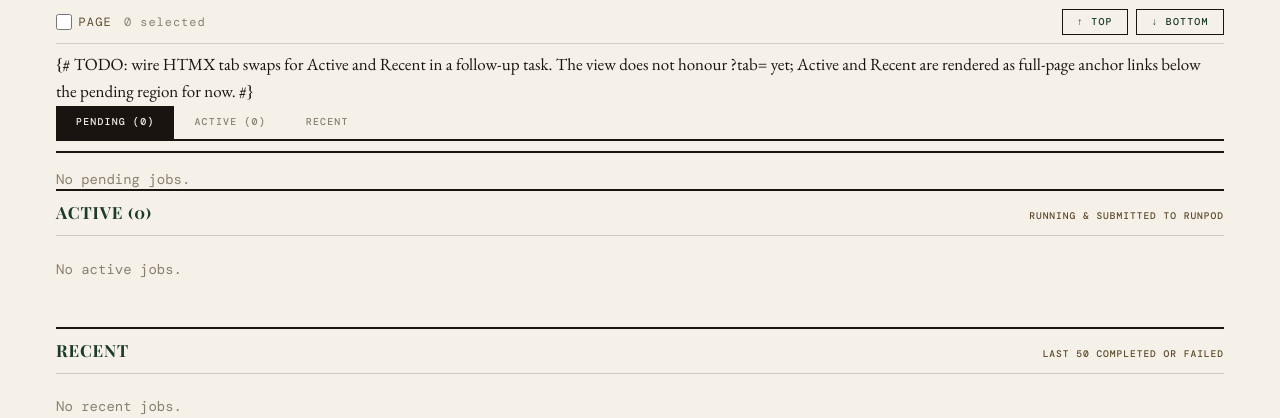
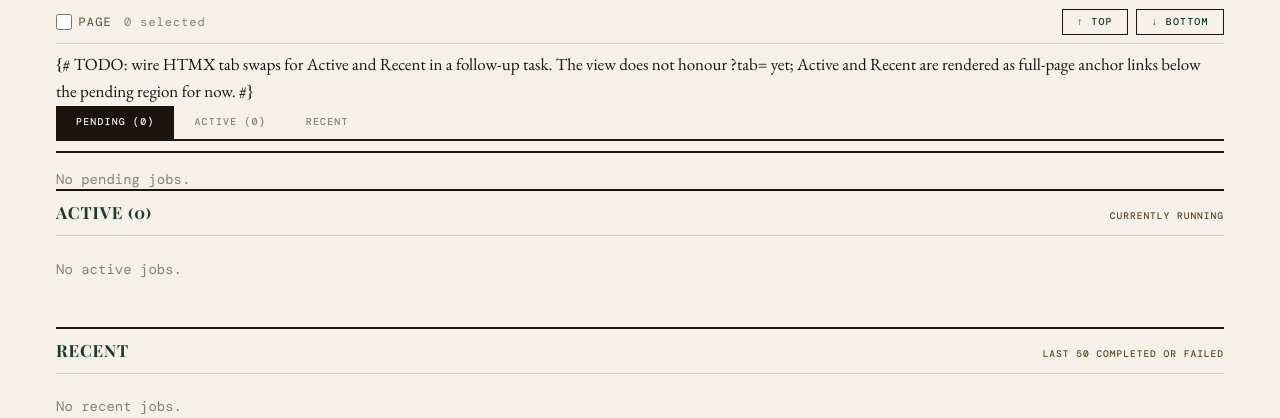
Before and after one commit to christophersw/wood_league, a Django app: page /admin/queues/lc0/ in a window 1280 px wide. Shown: the part 239-657 px from the top of the page. Run offline with Django 5.2, Linux system fonts and the light colour scheme; the visitor is signed in with stand-in values (Sample User, id 1); data that the repository does not hold is empty; style sheets or scripts are compiled from the project's sources; parts of the project's set-up code (start-up, migrations or seed data) failed here and were passed over; some libraries are stand-ins or nearby versions.

Commit message:
chore(queue): drop 'submitted to RunPod' legacy caption (#106)
Co-Authored-By: Claude Opus 4.7 (1M context) <noreply@anthropic.com>

```diff
--- a/services/app/templates/analysis/queue.html
+++ b/services/app/templates/analysis/queue.html
@@ -47,7 +47,7 @@
 <div class="pg-section">
   <div class="pg-head">
     <span class="pg-title">Active ({{ active|length }})</span>
-    <span class="pg-caption">Running &amp; submitted to RunPod</span>
+    <span class="pg-caption">Currently running</span>
   </div>
   {% include "analysis/_queue_active.html" %}
 </div>
```
